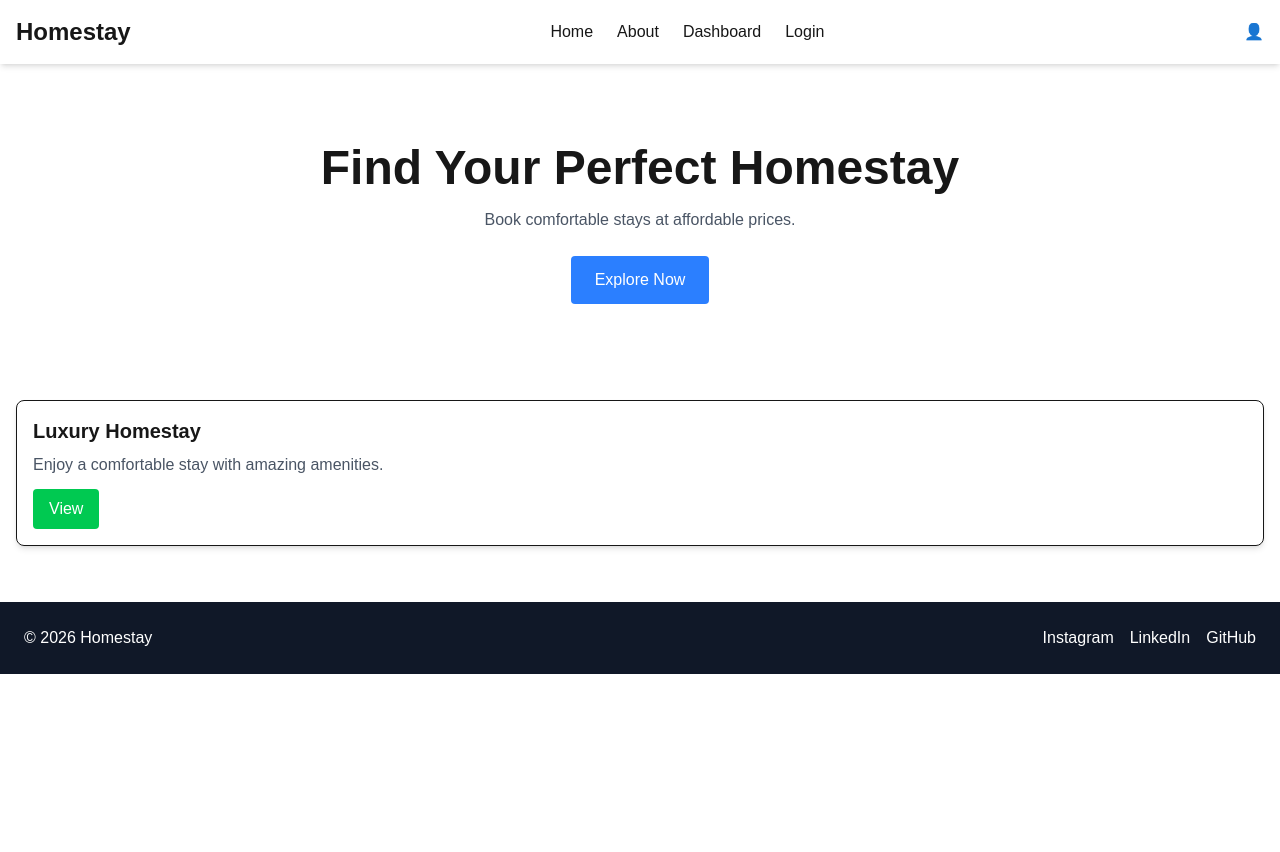
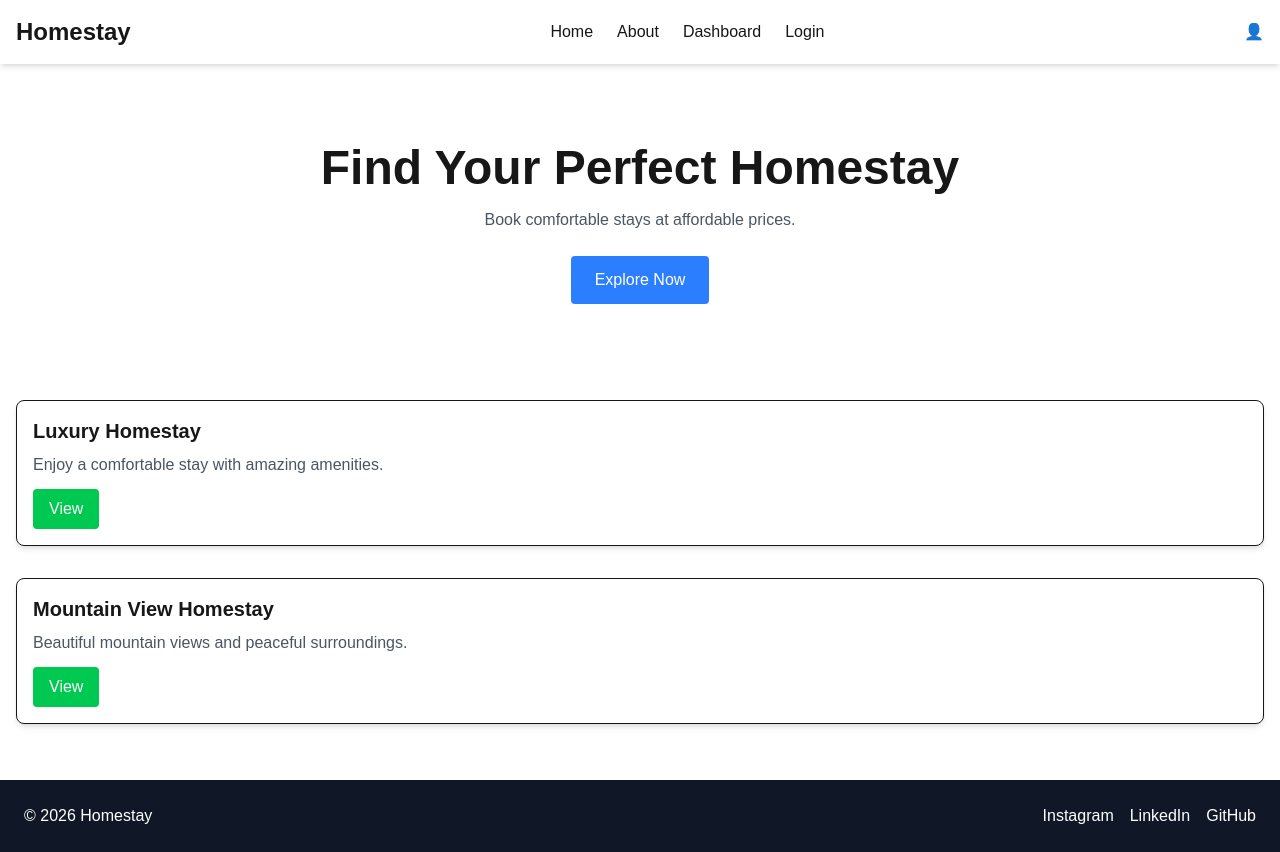
Before and after one commit to Suh543/Homestay-project, a Next.js app: page / in a window 1280 px wide. Before the commit the page ends 800 px from the top, so only its background shows below. Built offline with nearby package versions, Linux system fonts and the light colour scheme.

Commit message:
feat: implement home page structure with grid layout for homestay cards

```diff
--- a/app/page.js
+++ b/app/page.js
@@ -12,6 +12,10 @@ export default function Home() {
   title="Luxury Homestay"
   description="Enjoy a comfortable stay with amazing amenities."
 />
+<Card
+  title="Mountain View Homestay"
+  description="Beautiful mountain views and peaceful surroundings."
+/>
       <Footer />
     </>
   );
```
